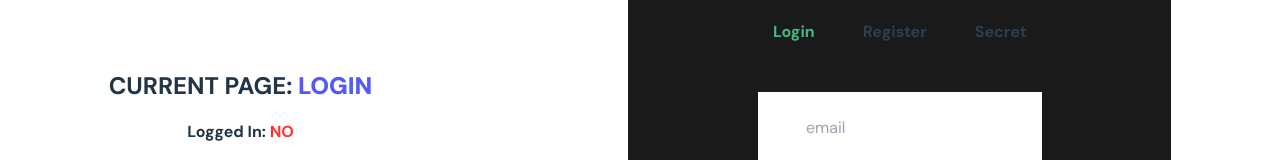
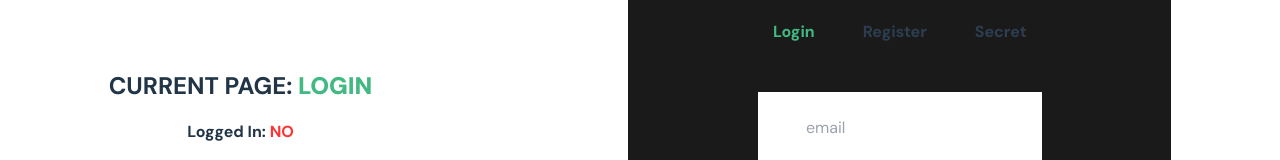
Before and after one commit to gabrielfel1x/auth-vue-firebase, a Vue app: page /secret in a window 1280 px wide. Shown: the part 263-423 px from the top of the page. Built offline with nearby package versions, Linux system fonts and the light colour scheme; no server answers; a web font is replaced by a local one.

Commit message:
change texts color

```diff
--- a/src/App.vue
+++ b/src/App.vue
@@ -3,7 +3,7 @@
     <div class="left">
       <p class="font-bold text-lg mb-4">
         CURRENT PAGE:
-        <span class="font-black text-tertiary">{{ $route.name }}</span>
+        <span class="font-black text-secondary">{{ $route.name }}</span>
       </p>
       <TopHeader />
     </div>
--- a/src/views/Secret.vue
+++ b/src/views/Secret.vue
@@ -1,5 +1,5 @@
 <template>
-  <div class="text-base">You get a gift for logging in!</div>
+  <div class="text-base font-bold text-secondary">Secret Page!!</div>
 </template>
 
 <script>
```
